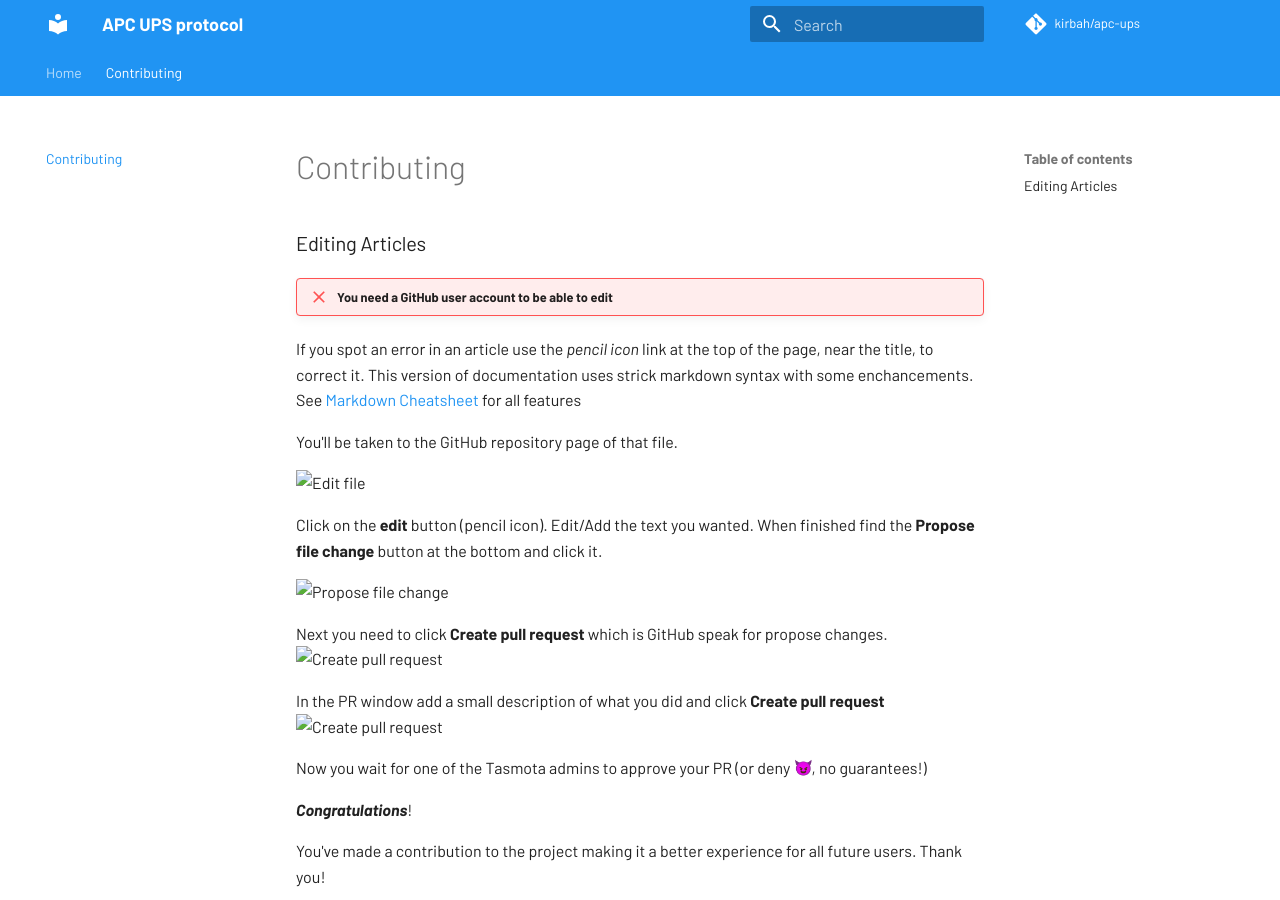
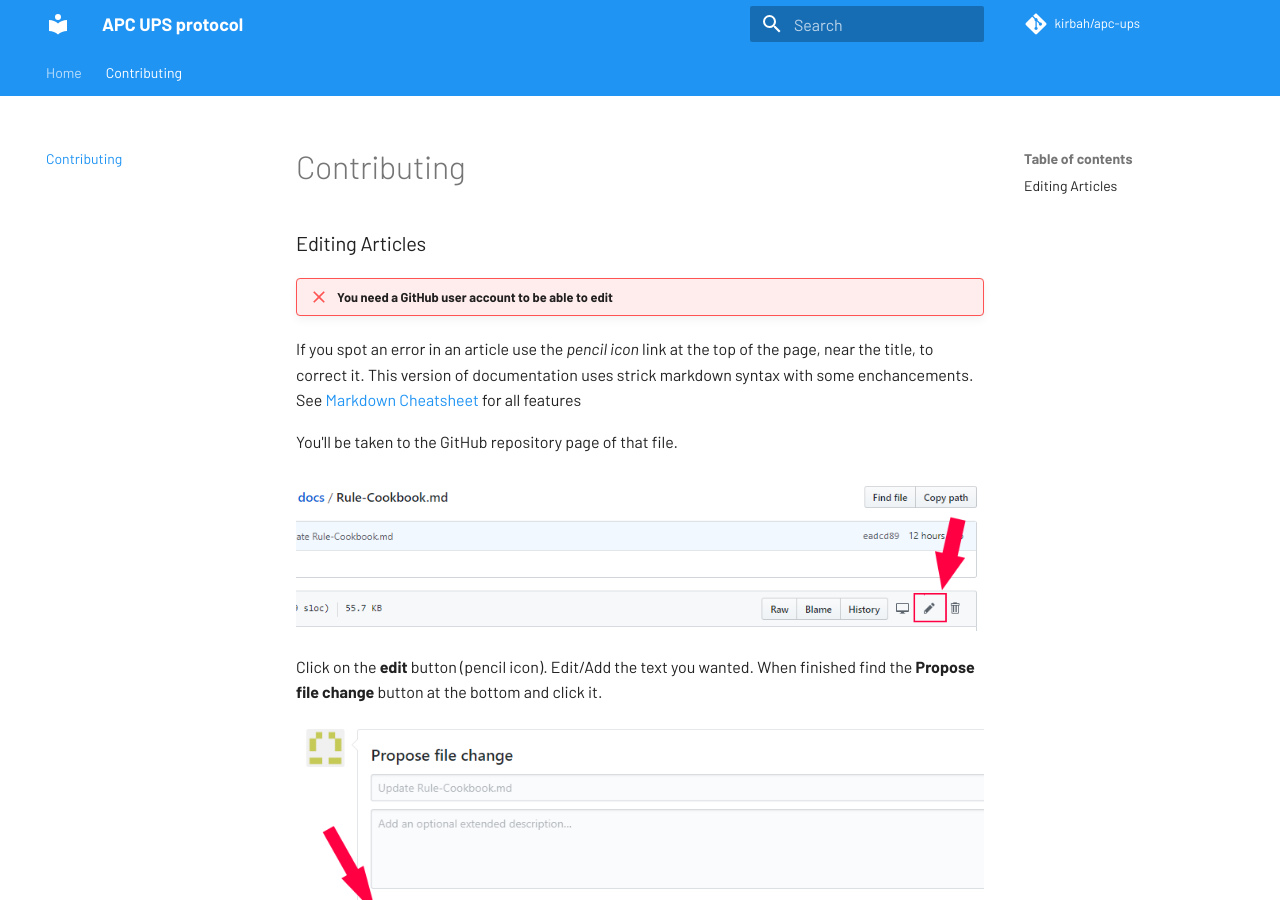
Before and after one commit to kirbah/apc-ups, an MkDocs documentation site: the page built from docs/Contributing.md, in a window 1280 px wide and 900 px high. Built offline with MkDocs 1.6.1 and Material for MkDocs 9.7.7, drawn with Linux system fonts in a browser that asks for light colours; emoji names are drawn with the system emoji font; comment, search, counter and statistics services are not loaded.

Commit message:
Fix media folder for images

```diff
--- a/docs/Contributing.md
+++ b/docs/Contributing.md
@@ -5,17 +5,17 @@
 
 You'll be taken to the GitHub repository page of that file.
 
-![Edit file](_media/pr_tutorial_1.png)
+![Edit file](media/pr_tutorial_1.png)
 
 Click on the **edit** button (pencil icon). Edit/Add the text you wanted. When finished find the **Propose file change** button at the bottom and click it.
 
-![Propose file change](_media/pr_tutorial_2.png)
+![Propose file change](media/pr_tutorial_2.png)
 
 Next you need to click **Create pull request** which is GitHub speak for propose changes.
-![Create pull request](_media/pr_tutorial_3.png)
+![Create pull request](media/pr_tutorial_3.png)
 
 In the PR window add a small description of what you did and click **Create pull request**
-![Create pull request](_media/pr_tutorial_4.png)
+![Create pull request](media/pr_tutorial_4.png)
 
 Now you wait for one of the Tasmota admins to approve your PR (or deny :smiling_imp:, no guarantees!)
 
```
